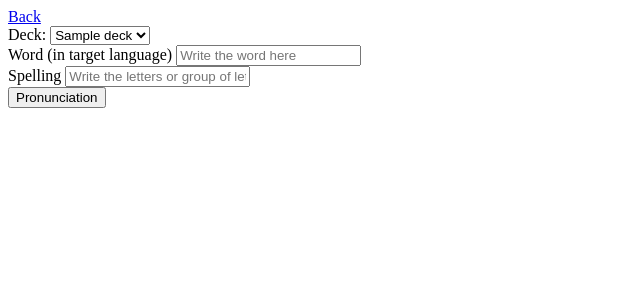
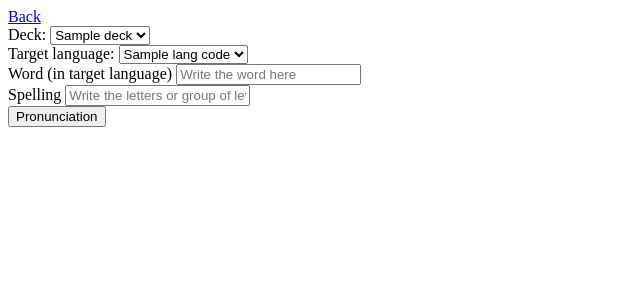
Before and after one commit to lthiet/ForeignLanguageCompanion, a Flask app: template app/templates/pronunciation.html in a window 1280 px wide. Shown: the top 300 px of the page, without its empty margins (0-640 px from the left). Run offline with Flask 2, Linux system fonts and the light colour scheme; the template is opened without the code that fills it: most values are stand-ins (such as "Sample title", 1, 10 or a date in 2020); parts of the project's set-up code (start-up, migrations or seed data) failed here and were passed over; some libraries are stand-ins or nearby versions.

Commit message:
added pronunciation multi language support

```diff
--- a/app/server.py
+++ b/app/server.py
@@ -82,14 +82,18 @@ def vocabulary_word_list():
 
 @app.route('/pronunciation/')
 def pronunciation():
-    decks = invoke("deckNames")
-    return render_template('pronunciation.html', decks=decks)
+    params = {
+        "decks": invoke("deckNames"),
+        "lang_code": lang_code
+    }
+    return render_template('pronunciation.html', **params)
 
 
 @app.route('/pronunciation/search')
 def pronunciation_search():
     word = request.args.get('word')
-    result = search(word, kind="pronunciation")
+    target = request.args.get('target')
+    result = search(word, target, kind="pronunciation")
     return render_template('search_result.html', kind="pronunciation", **result)
 
 
--- a/app/static/js/index.js
+++ b/app/static/js/index.js
@@ -95,7 +95,8 @@ function pronunciate() {
   $.get(
     "/pronunciation/search",
     {
-      word: $("#word").val(),
+      word: $("#word_dst").val(),
+      target: $("#target").val(),
     },
     function (data) {
       $("#result_search").html(data);
--- a/app/templates/pronunciation.html
+++ b/app/templates/pronunciation.html
@@ -17,8 +17,15 @@
       {% endfor %}
     </select>
     <br>
+    <label for="target">Target language:</label>
+    <select id="target">
+      {% for e in lang_code%}
+      <option value="{{e['code']}}">{{e['name']}}</option>
+      {% endfor %}
+    </select>
+    <br>
     <label>Word (in target language)</label>
-    <input id="word" placeholder="Write the word here" />
+    <input id="word_dst" placeholder="Write the word here" />
     <br>
     <label>Spelling</label>
     <input id="spelling" placeholder="Write the letters or group of letters to be focused here" />
```
